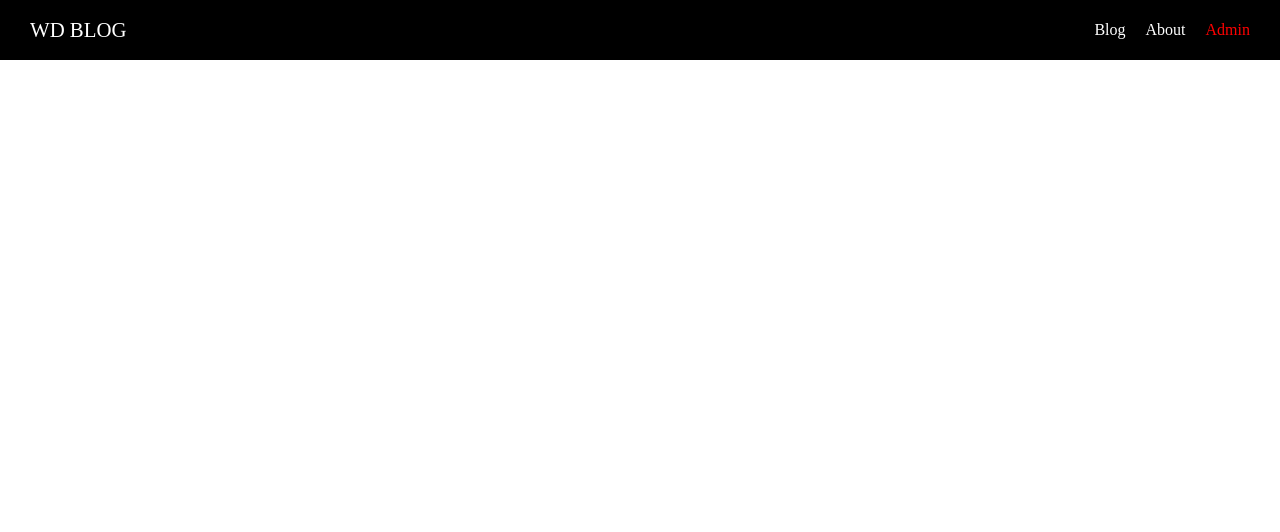
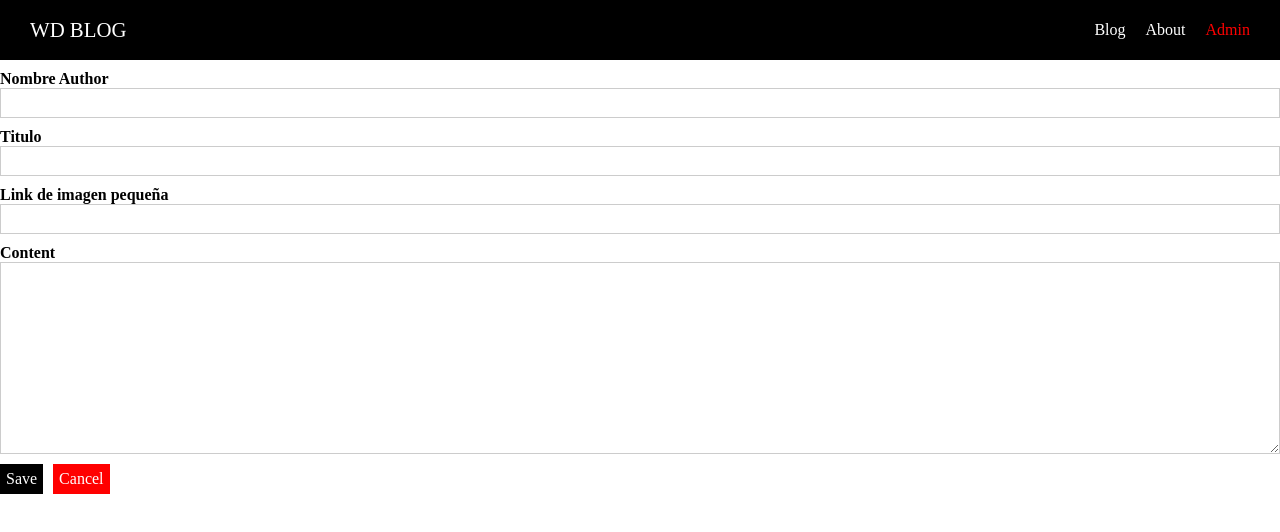
Before and after one commit to lpablos/second-class-nuxt, a Nuxt app: page /admin/new-post in a window 1280 px wide. Shown: the top 532 px of the page. Built offline with nearby package versions, Linux system fonts and the light colour scheme; a web font is replaced by a local one.

Commit message:
Admin Form
Uso de un componente con diferentes input que se llaman al instante de pasarle parametros

```diff
--- /dev/null
+++ b/components/UI/AppButton.vue
@@ -0,0 +1,65 @@
+<template>
+  <button
+    class="button"
+    :class="btnStyle"
+    v-bind="$attrs"
+    v-on="$listeners">
+      <slot />
+    </button>
+</template>
+
+<script>
+export default {
+  name: 'AppButton',
+  props: {
+    btnStyle: {
+      type: String,
+      default: ''
+    }
+  }
+}
+</script>
+
+
+<style scoped>
+.button {
+  font: inherit;
+  background-color: black;
+  color: white;
+  padding: 5px;
+  cursor: pointer;
+  border: 1px solid black;
+}
+
+.button:hover,
+.button:active {
+  background-color: rgb(51, 51, 51);
+  border: 1px solid black;
+}
+
+.inverted {
+  background-color: white;
+  color: black;
+  border: 1px solid transparent;
+}
+
+.inverted:hover,
+.inverted:active {
+  color: #ccc;
+  background-color: white;
+  border: 1px solid transparent;
+}
+
+.cancel {
+  background-color: red;
+  color: white;
+  border: 1px solid transparent;
+}
+
+.cancel:hover,
+.cancel:active {
+  background-color: salmon;
+  border: 1px solid transparent;
+  color: white;
+}
+</style>
--- /dev/null
+++ b/components/UI/AppControlInput.vue
@@ -0,0 +1,58 @@
+<template>
+  <div class="input-control">
+    <label><slot /></label>
+    <input
+      v-if="controlType === 'input'"
+      v-bind="$attrs"
+      :value="value"
+      @input="$emit('input', $event.target.value)">
+    <textarea
+      v-if="controlType === 'textarea'"
+      rows="10"
+      :value="value"
+      @input="$emit('input', $event.target.value)"></textarea>
+  </div>
+</template>
+
+<script>
+export default {
+  name: 'AppInputControl',
+  props: {
+    controlType: {
+      type: String,
+      default: 'input' // definicion por default
+    },
+    value: {
+      type: String,
+      default: ''
+    }
+  }
+}
+</script>
+
+<style scoped>
+.input-control {
+  margin: 10px 0;
+}
+
+.input-control label {
+  display: block;
+  font-weight: bold;
+}
+
+.input-control input,
+.input-control textarea {
+  display: block;
+  width: 100%;
+  box-sizing: border-box;
+  font: inherit;
+  border: 1px solid #ccc;
+  padding: 5px;
+}
+
+.input-control input:focus,
+.input-control textarea:focus {
+  background-color: #eee;
+  outline: none;
+}
+</style>
--- a/pages/admin/index.vue
+++ b/pages/admin/index.vue
@@ -0,0 +1,62 @@
+<template>
+    <div class="admin-page">
+        <section class="new-post">
+            <button @click="$router.push('/admin/new-post')">Crear Post</button>
+        </section>
+        <section class="existing-posts">
+            <h1>Existentes posts</h1>
+            <PostsList />
+
+        </section>
+    </div>
+</template>
+<script>
+import PostsList from '~/components/posts/PostsList'
+export default {
+    components : {
+        PostsList
+    }
+}
+</script>
+
+<style scoped>
+    .intro {
+        height: 300px;
+        position: relative;
+        padding: 30px;
+        box-sizing: border-box;
+        background-image: url('~assets/images/main-page-background.jpg');
+        background-position: center;
+        background-size: cover;
+    }
+
+    .intro h1 {
+        position: absolute;
+        top: 10%;
+        left: 5%;
+        width: 90%;
+        font-size: 1.5rem;
+        color: black;
+        background-color: rgb(211, 211, 211);
+        padding: 10px;
+        border-radius: 10px;
+        box-shadow: 3px 3px 3px black;
+        box-sizing: border-box;
+        border: 1px solid black;
+    }
+
+    @media (min-width: 768px) {
+        .intro h1 {
+        font-size: 2rem;
+        }
+    }
+
+    .featured-posts {
+        display: flex;
+        padding: 20px;
+        box-sizing: border-box;
+        flex-wrap: wrap;
+        align-items: center;
+        justify-content: center;
+    }
+</style>
--- /dev/null
+++ b/pages/admin/new-post/index.vue
@@ -0,0 +1,50 @@
+<template>
+    <div class="admin-new-post-page">
+        <section class="new-post-form">
+            <form @submit.prevent="onSave">
+                <AppControlInput v-model="editedPost.author">Nombre Author</AppControlInput>
+                <AppControlInput v-model="editedPost.title">Titulo</AppControlInput>
+                <AppControlInput v-model="editedPost.thumbnailLink">Link de imagen pequeña</AppControlInput>
+                <AppControlInput
+                    control-type="textarea"
+                    v-model="editedPost.content">
+                    Content</AppControlInput>
+                <AppButton type="submit">Save</AppButton>
+                <AppButton
+                    type="button"
+                    style="margin-left: 10px"
+                    btn-style="cancel"
+                    @click="onCancel">Cancel</AppButton>
+            </form>
+        </section>
+    </div>
+</template>
+
+<script>
+import AppControlInput from '~/components/UI/AppControlInput'
+import AppButton from '~/components/UI/AppButton'
+export default {
+    components : {
+        AppControlInput,
+        AppButton
+    },
+    data () {
+        return {
+            editedPost:{
+                author: '',
+                title: '',
+                thumbnailLink: '',
+                content: '',
+            }
+        }
+    },
+    methods :{
+        onSave: function(){
+            console.log(this.editedPost)
+        },
+        onCancel (){
+            this.$router.push('/admin')
+        }
+    }
+}
+</script>
```
Also changed, not shown: pages/admin/auth/index.vue (added), pages/admin/postId/index.vue (added).
